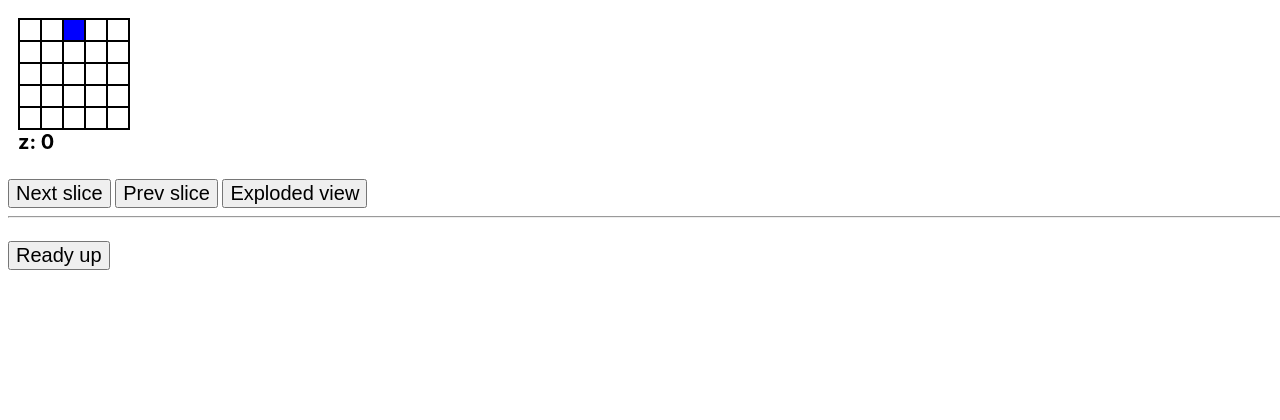
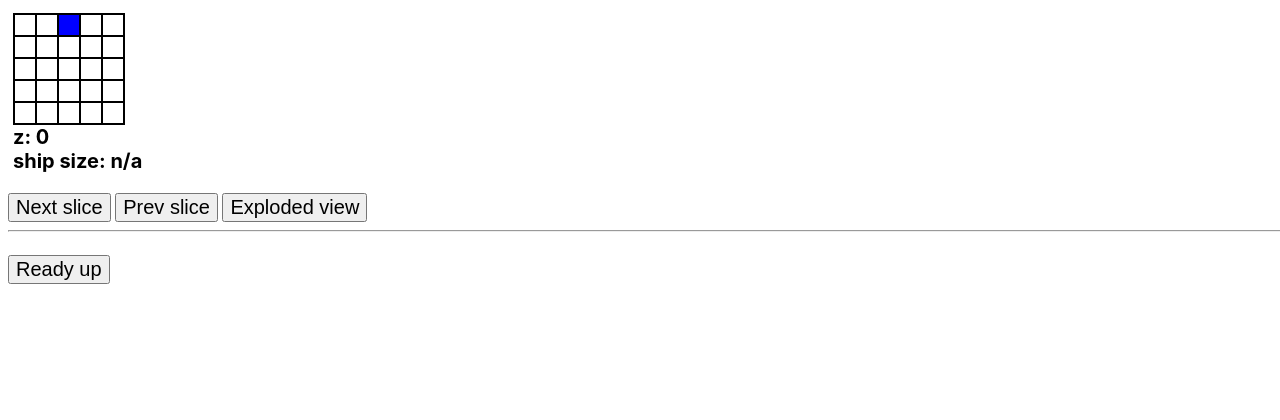
Before and after one commit to alwaysandy/3D-Battleship-js, a Flask app: page / in a window 1280 px wide. Shown: the top 420 px of the page. Run offline with Flask 2, Linux system fonts and the light colour scheme; some libraries are stand-ins or nearby versions.

Commit message:
Show size of selected ship

```diff
--- a/static/place-ships-style.css
+++ b/static/place-ships-style.css
@@ -6,9 +6,13 @@ body {
 }
 
 p {
+    font-weight: bold;
+    margin: 0;
+}
+
+.waiting {
     margin-top: 15px;
     font-size: 40px;
-    font-weight: bold;
 }
 
 button {
@@ -19,7 +23,7 @@ button {
 .board-container {
     display: flex;
     flex-direction: column;
-    padding: 10px;
+    padding: 5px;
 }
 
 .line {
@@ -30,6 +34,7 @@ button {
     width: 20px;
     height: 20px;
     border: 1px solid black;
+    color: white;
 }
 
 .tile.left-edge {
@@ -68,3 +73,12 @@ button {
     font-size: 20px;
     margin: 0;
 }
+
+.ship-size {
+    font-size: 20px;
+    margin: 0;
+}
+
+.invisible {
+    visibility: hidden;visible/hidden/collapse;
+}
--- a/static/place-ships.js
+++ b/static/place-ships.js
@@ -3,7 +3,6 @@ function createBoardDiv() {
     for (let z = 0; z < BOARD_SIZE; z++) {
         const boardNode = document.createElement('div');
         boardNode.classList.add('board-container');
-
         if (z !== 0) {
             boardNode.classList.add('hidden');
         }
@@ -41,6 +40,13 @@ function createBoardDiv() {
         zP.classList.add('zInfo');
         zP.textContent = "z: " + z;
         boardNode.appendChild(zP);
+
+        if (z === 0) {
+            const shipSize = document.createElement('p');
+            shipSize.classList.add('ship-size');
+            shipSize.textContent = "ship size: n/a";
+            boardNode.appendChild(shipSize);
+        }
     }
 }
 
@@ -127,12 +133,15 @@ function placeShip(size, shipNum) {
     for (let i = 0; i < size; i++) {
         if (loc.dir === 0) {
             boardNodes[loc.z][loc.y][loc.x + i].classList.add('ship', 'pointer');
+            //boardNodes[loc.z][loc.y][loc.x + i].textContent = size;
             board[loc.z][loc.y][loc.x + i] = shipNum;
         } else if (loc.dir === 1){
             boardNodes[loc.z][loc.y + i][loc.x].classList.add('ship', 'pointer');
+            //boardNodes[loc.z][loc.y + i][loc.x].textContent = size;
             board[loc.z][loc.y + i][loc.x] = shipNum;
         } else if (loc.dir === 2) {
             boardNodes[loc.z + i][loc.y][loc.x].classList.add('ship', 'pointer');
+            //boardNodes[loc.z + i][loc.y][loc.x].textContent = size;
             board[loc.z + i][loc.y][loc.x] = shipNum;
         }
     }
@@ -255,6 +264,7 @@ function unselectShip() {
     }
 
     selected = -1;
+    shipSizeText.textContent = "ship size: n/a";
 }
 
 function selectShip(x, y, z) {
@@ -273,6 +283,7 @@ function selectShip(x, y, z) {
         }
     }
     selected = board[z][y][x] - 1;
+    shipSizeText.textContent = "ship size: " + ship.size;
 }
 
 function handleClick(t) {
@@ -316,6 +327,7 @@ function displayNextSlice() {
     boardContainerNodes[slice].classList.add('hidden');
     slice++;
     boardContainerNodes[slice].classList.remove('hidden');
+    boardContainerNodes[slice].appendChild(shipSizeText);
 }
 
 function displayPrevSlice() {
@@ -325,6 +337,7 @@ function displayPrevSlice() {
     boardContainerNodes[slice].classList.add('hidden');
     slice--;
     boardContainerNodes[slice].classList.remove('hidden');
+    boardContainerNodes[slice].appendChild(shipSizeText);
 }
 
 function displayExplodedView() {
@@ -403,6 +416,8 @@ createBoardDataArray();
 placeRandomShips();
 addEventListeners();
 
+const shipSizeText = document.querySelector('.ship-size');
+
 socket.on('redirectToGame', (id) => {
     id = JSON.parse(id);
     sessionStorage.setItem('id', id);
```
